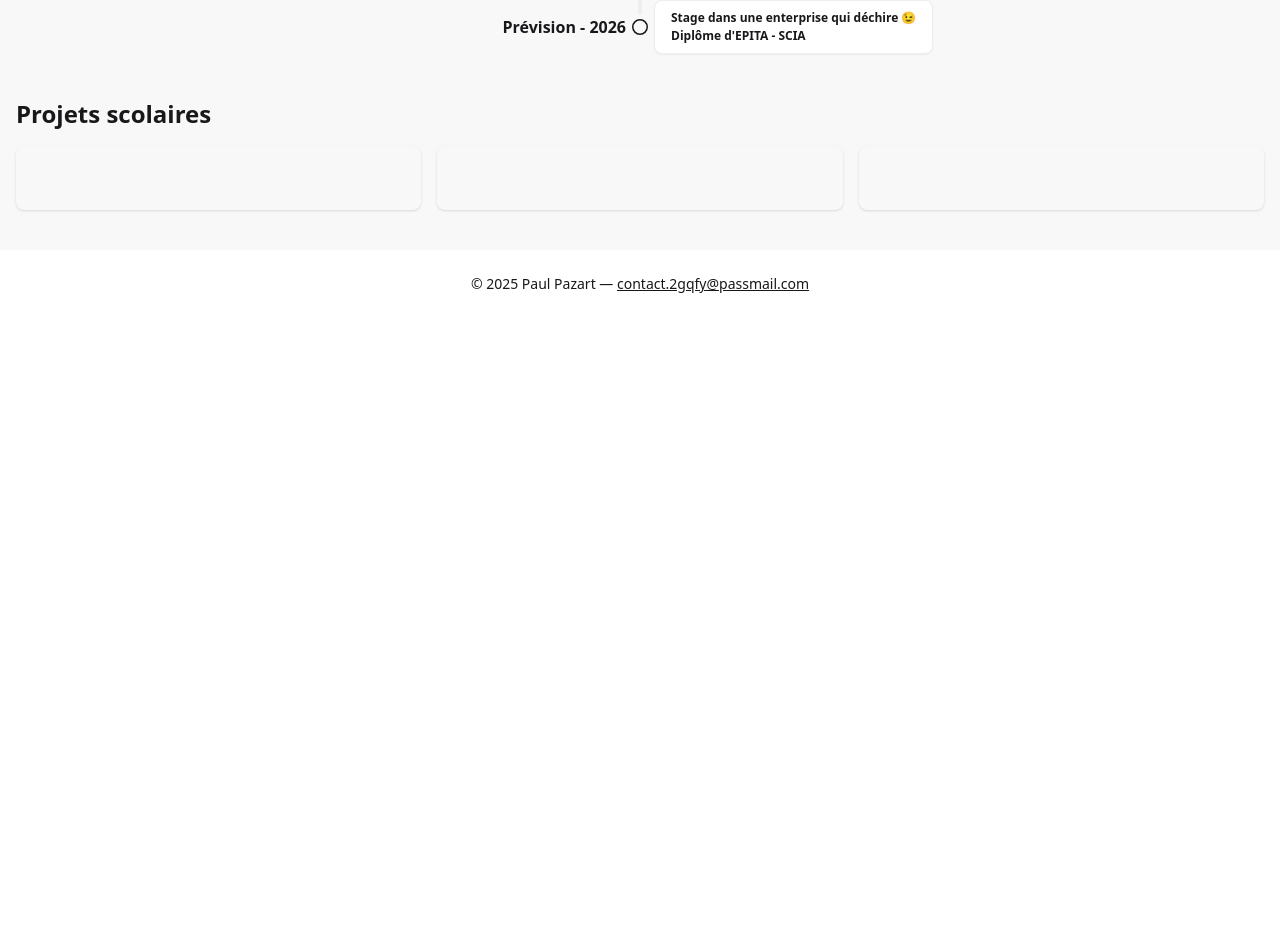
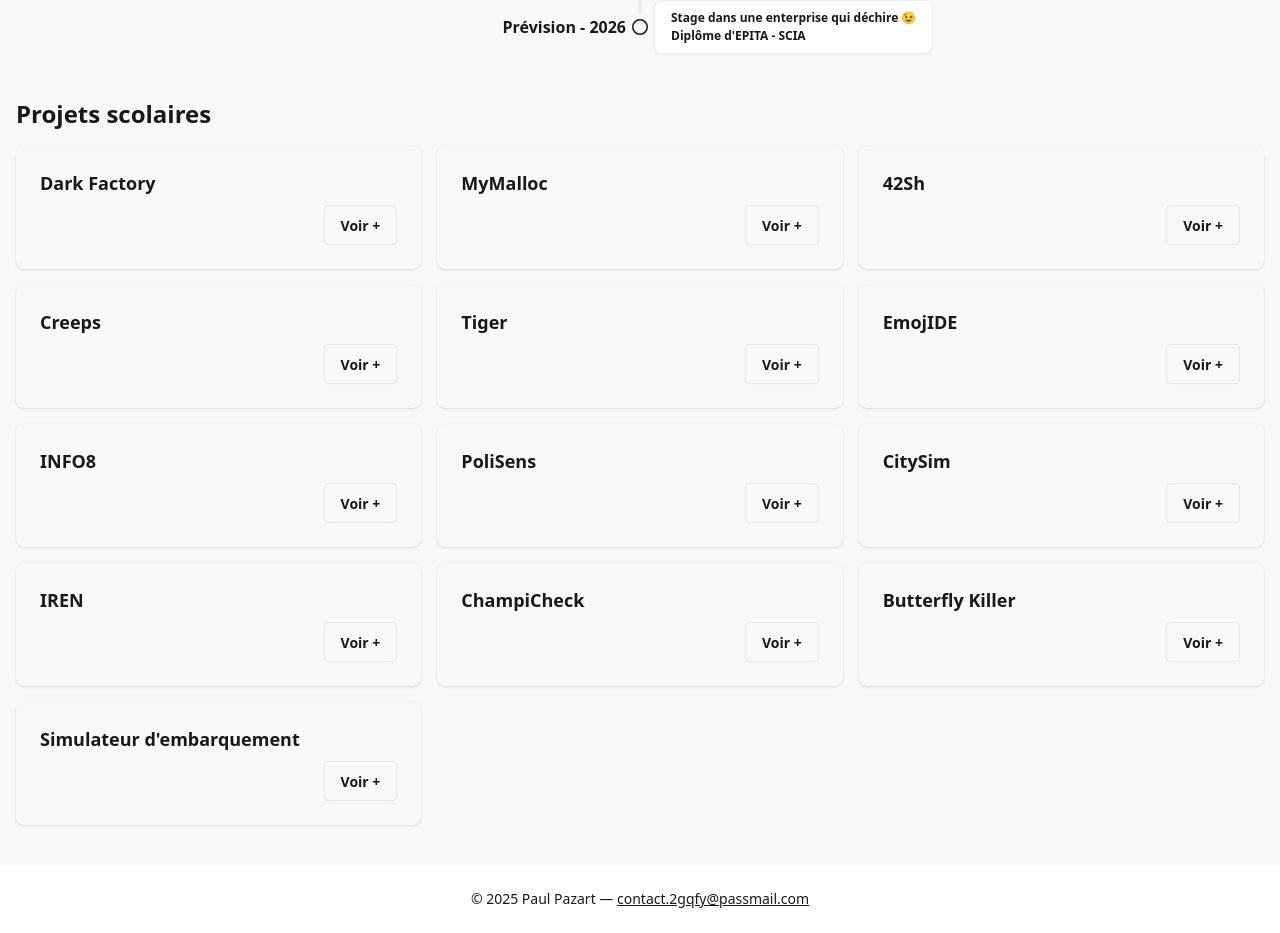
Before and after one commit to leviathe/leviathe.github.io, a React (Vite) app: page / in a window 1280 px wide. Shown: the part 922-1855 px from the top of the page. Before the commit the page ends 1240 px from the top, so only its background shows below. Built offline with nearby package versions, Linux system fonts and the light colour scheme.

Commit message:
add: scolar project cards

```diff
--- /dev/null
+++ b/src/components/ProjectModal.tsx
@@ -0,0 +1,29 @@
+function ProjectModal({project}) {
+    if (!project) {
+        return null
+    }
+
+    return (
+        <dialog id={`modal_${project.id}`} className="modal modal-bottom sm:modal-middle">
+            <div className="modal-box">
+                <h3 className="font-bold text-lg">Hello!</h3>
+                <p className="py-4">{project.description}</p>
+                <div className="modal-action">
+                    <form method="dialog">
+                        <a
+                            href={project.link}
+                            target="_blank"
+                            rel="noopener noreferrer"
+                            className="btn btn-primary"
+                        >
+                            Voir sur GitHub
+                        </a>
+                        <button className="btn">Fermer</button>
+                    </form>
+                </div>
+            </div>
+        </dialog>
+    );
+}
+
+export default ProjectModal;
--- a/src/components/ScholarProjects.tsx
+++ b/src/components/ScholarProjects.tsx
@@ -1,21 +1,24 @@
 import {projects} from "../data/projects";
+import ProjectModal from "./ProjectModal";
 
 function ScholarProjects() {
     return (
         <section className="container mx-auto px-4 pb-10">
             <h2 className="text-2xl font-semibold mb-4">Projets scolaires</h2>
             <div className="grid gap-4 md:grid-cols-3">
-                {projects.map((projet) => (
-                    <div key={projet.id} className="card bg-base-200 shadow">
-                        <div className="card-body">
-                            <h3 className="card-title">{projet.title}</h3>
-                            <p>{projet.description}</p>
-                            <div className="card-actions justify-end">
-                                {/*<a href={projet.link} className="btn btn-outline btn-sm">Voir</a>*/}
+                {
+                    projects.map((projet) => (
+                        <div key={projet.id} className="card bg-base-200 shadow">
+                            <div className="card-body">
+                                <h3 className="card-title">{projet.title}</h3>
+                                <div className="card-actions justify-end">
+                                    <button className="btn" onClick={() => document.getElementById(`modal_${projet.id}`).showModal()}>Voir +</button>
+                                    <ProjectModal project={projet} />
+                                </div>
                             </div>
                         </div>
-                    </div>
-                ))}
+                    ))
+                }
             </div>
         </section>
     );
--- a/src/data/projects.ts
+++ b/src/data/projects.ts
@@ -1,20 +1,95 @@
 export const projects = [
     {
         id: 1,
-        title: "",
-        description: "",
-        link: "",
+        title: "Dark Factory",
+        description: "PlaceHolder",
+        tags: ["C#", "Unity"],
+        link: ""
     },
     {
         id: 2,
-        title: "",
-        description: "",
-        link: "",
+        title: "MyMalloc",
+        description: "PlaceHolder",
+        tags: ["C", "bas-niveau"],
+        link: ""
     },
     {
         id: 3,
-        title: "",
-        description: "",
-        link: "",
+        title: "42Sh",
+        description: "PlaceHolder",
+        tags: ["C", "Parser/Lexer"],
+        link: ""
     },
+    {
+        id: 4,
+        title: "Creeps",
+        description: "PlaceHolder",
+        tags: ["Java", "Automatisation"],
+        link: ""
+    },
+    {
+        id: 5,
+        title: "Tiger",
+        description: "PlaceHolder",
+        tags: ["C++", "Compilateur", "bas-niveau"],
+        link: ""
+    },
+    {
+        id: 6,
+        title: "EmojIDE",
+        description: "PlaceHolder",
+        tags: ["Java", "React", "TypeScript"],
+        link: ""
+    },
+    {
+        id: 7,
+        title: "INFO8",
+        description: "PlaceHolder",
+        tags: ["Java", "Backend", "K8", "Neo4j", "Elastic", "MongoDB", "Redis"],
+        link: ""
+    },
+    {
+        id: 8,
+        title: "PoliSens",
+        description: "PlaceHolder",
+        tags: ["Python", "Js", "Eel", "ML"],
+        link: ""
+    },
+    {
+        id: 9,
+        title: "CitySim",
+        description: "PlaceHolder",
+        tags: ["Python", "Js", "Eel", "OR-Tools"],
+        link: ""
+    },
+    {
+        id: 10,
+        title: "IREN",
+        description: "PlaceHolder",
+        tags: ["Python", "Keras", "Kaggle", "CNN"],
+        link: ""
+    },
+    {
+        id: 11,
+        title: "ChampiCheck",
+        description: "PlaceHolder",
+        tags: ["AZURE"],
+        link: ""
+    },
+    {
+        id: 12,
+        title: "Butterfly Killer",
+        description: "PlaceHolder",
+        tags: ["Scala", "Docker", "Kafka", "Sparks"],
+        link: ""
+    },
+    {
+        id: 13,
+        title: "Simulateur d'embarquement",
+        description: "PlaceHolder",
+        tags: ["NetLogo"],
+        link: ""
+    },
+
+
 ];
```
